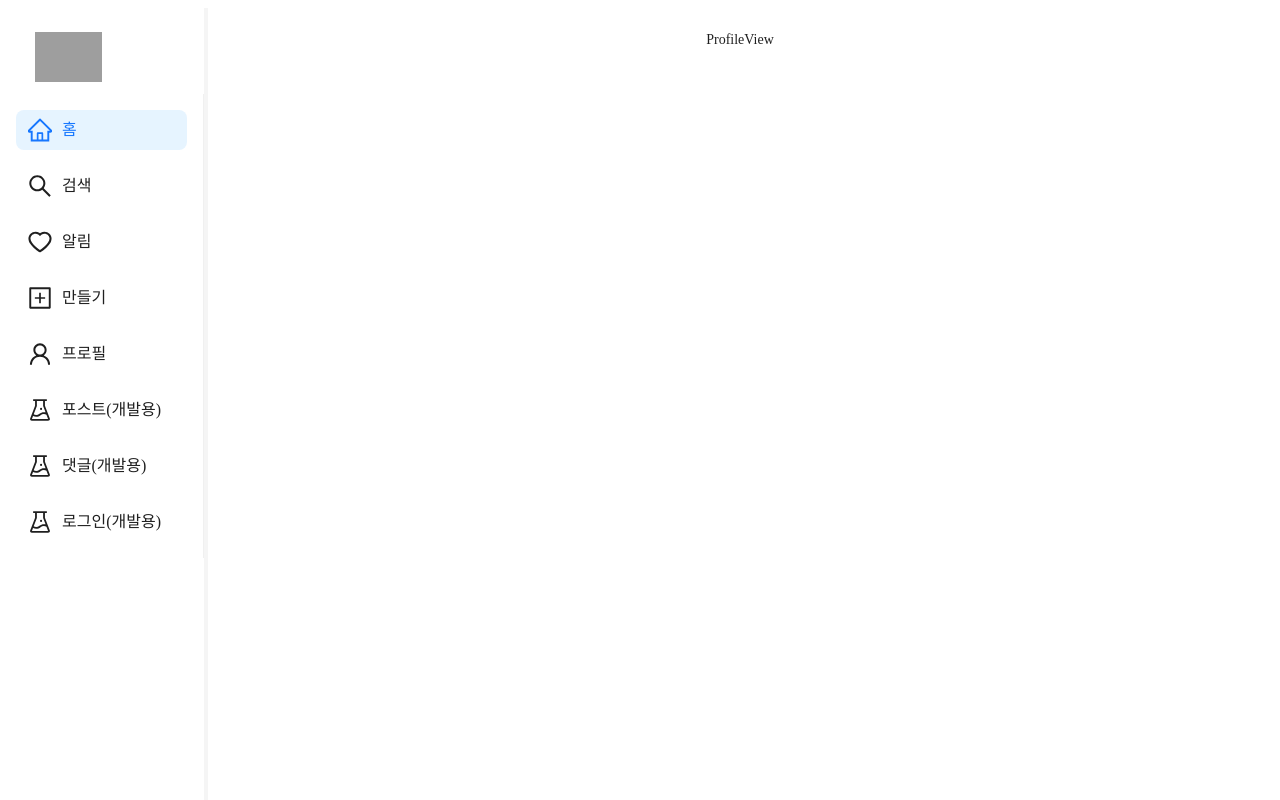
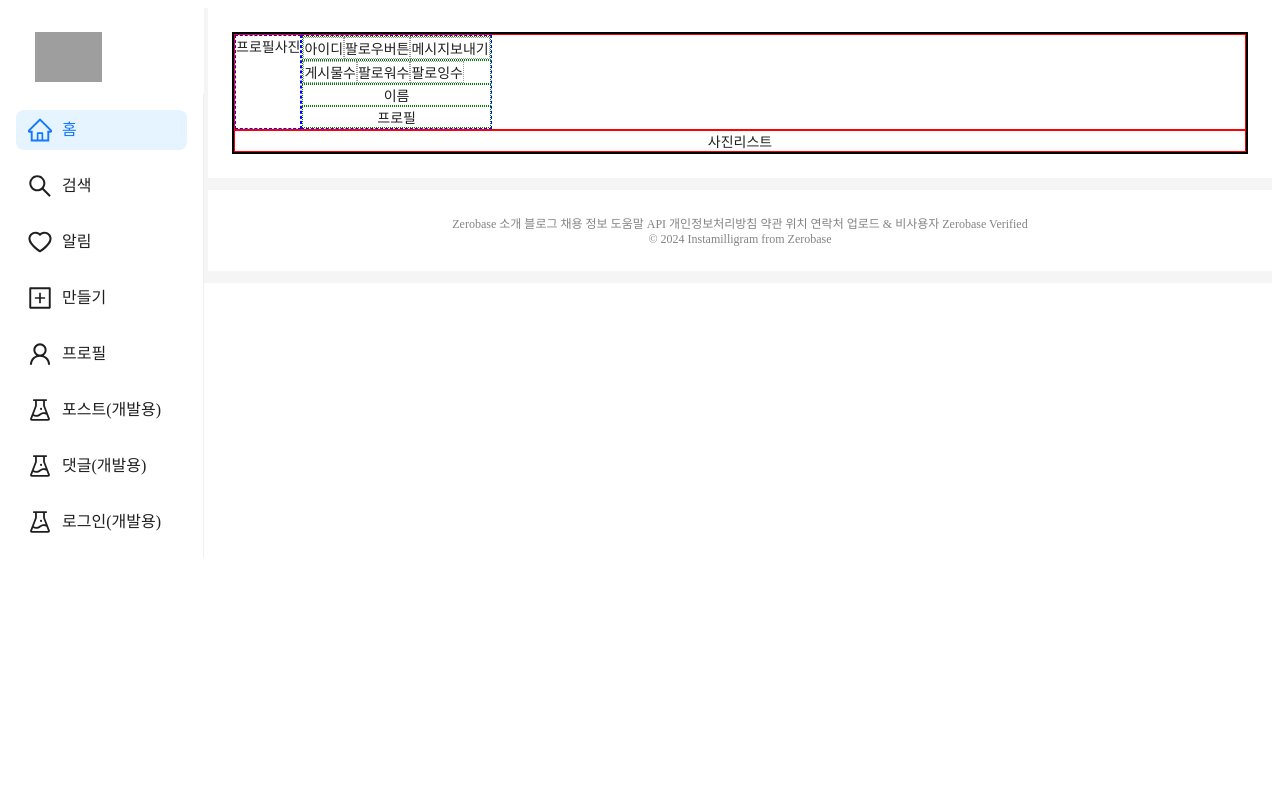
Before and after one commit to ite-zerobase/instamilligram-react, a React (Vite) app: page /1 in a window 1280 px wide. Shown: the top 800 px of the page. Built offline with nearby package versions, Linux system fonts and the light colour scheme; grey boxes are pictures that could not be loaded; a web font is replaced by a local one.

Commit message:
4회차 과제

```diff
--- a/src/pages/Profile/ProfileView.jsx
+++ b/src/pages/Profile/ProfileView.jsx
@@ -1,7 +1,27 @@
 function ProfileView() {
   return (
     <>
-      <div className="container">ProfileView</div>
+      {/* <div className="container">ProfileView</div>*/}
+      <div className="outline1">
+        <div className="outline2 flex">
+          <div className="outline3">프로필사진</div>
+          <div className="outline3">
+            <div className="outline4 flex">
+              <div className="outline5">아이디</div>
+              <div className="outline5">팔로우버튼</div>
+              <div className="outline5">메시지보내기</div>
+            </div>
+            <div className="outline4 flex">
+              <div className="outline5">게시물수</div>
+              <div className="outline5">팔로워수</div>
+              <div className="outline5">팔로잉수</div>
+            </div>
+            <div className="outline4">이름</div>
+            <div className="outline4">프로필</div>
+          </div>
+        </div>
+        <div className="outline2">사진리스트</div>
+      </div>
     </>
   );
 }
```
